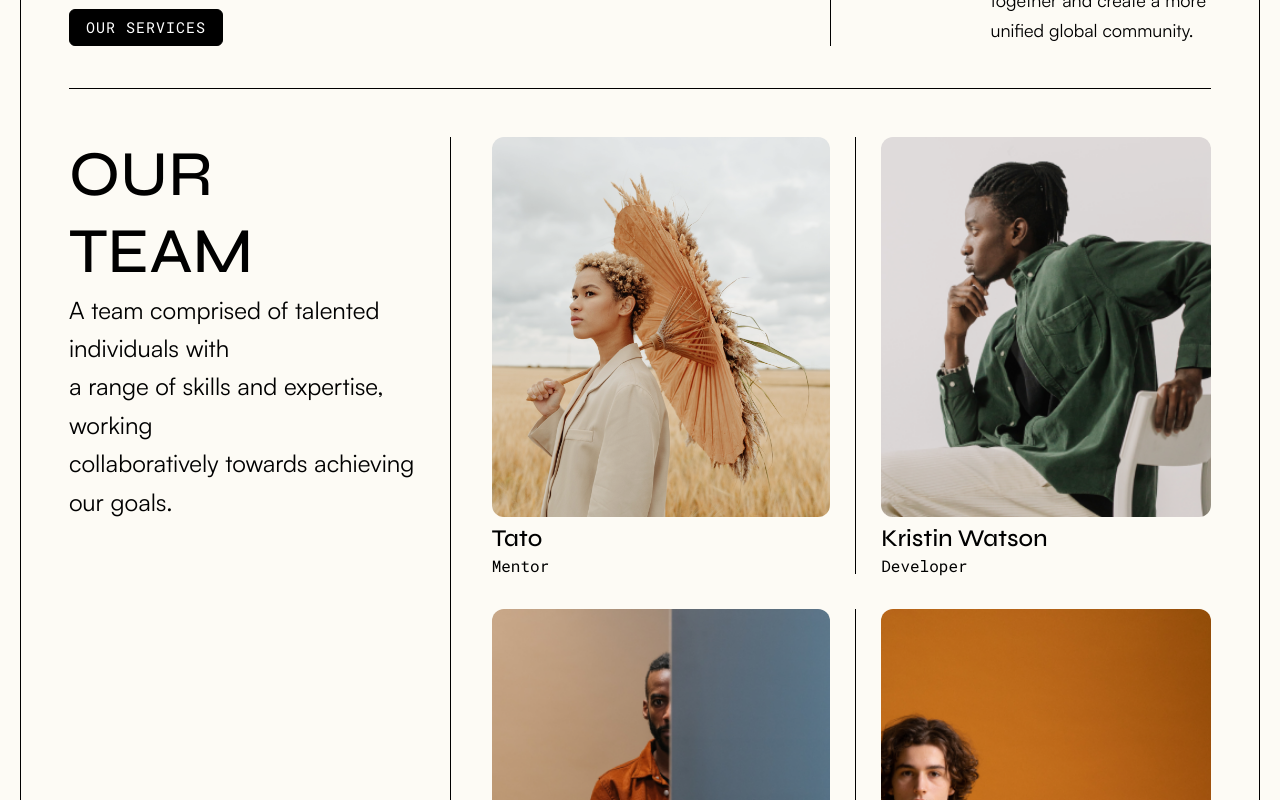
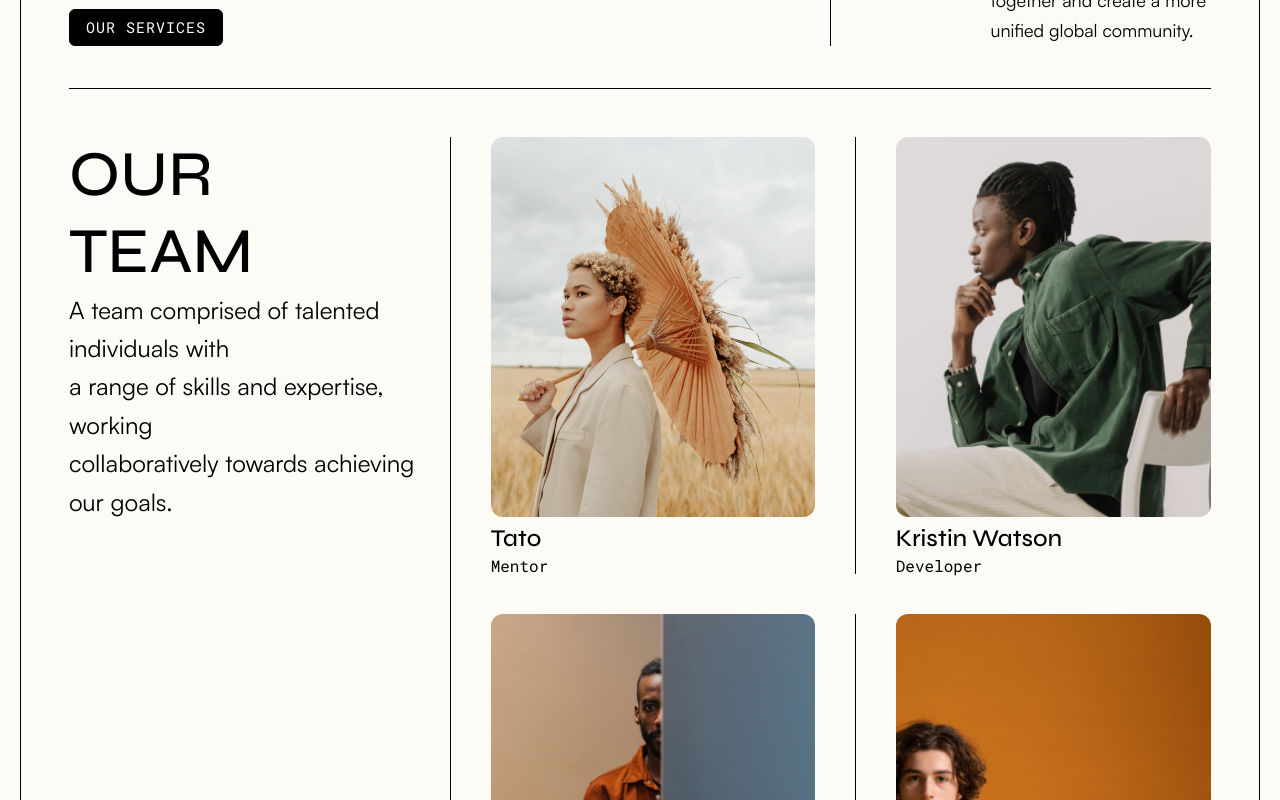
Before and after one commit to taodemy/website, a Next.js app: page /studio in a window 1280 px wide. Shown: the part 2140-2940 px from the top of the page. Built offline with nearby package versions, Linux system fonts and the light colour scheme.

Commit message:
edit grid gap

```diff
--- a/styles/OurTeam.module.css
+++ b/styles/OurTeam.module.css
@@ -17,16 +17,9 @@
   grid-column: 2/4;
   display: grid;
   grid-template-columns: auto auto auto;
-  grid-column-gap: 25px;
-  grid-row-gap: 35px;
+  grid-column-gap: 40px;
+  grid-row-gap: 40px;
   border-left: var(--default-border);
-  padding-left: 41px;
+  padding-left: 40px;
   justify-content: space-between;
 }
-
-.test {
-  display: grid;
-  grid-template-columns: auto auto auto;
-  grid-column-gap: 25px;
-  justify-content: space-between;
-}
```
